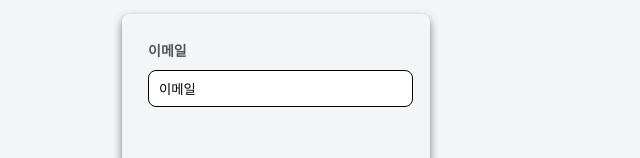
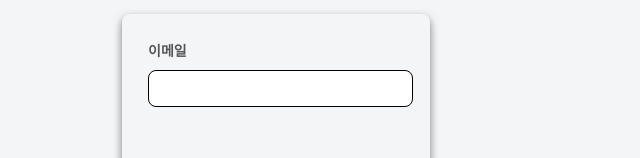
Before and after one commit to gsandoo/2-sando-kang-community-fe-react, a React (Create React App) app: page /profile in a window 1280 px wide. Shown: the part 175-333 px from the top of the page, without its empty margins (364-1004 px from the left). Built offline with nearby package versions, Linux system fonts and the light colour scheme; a web font is replaced by a local one.

Commit message:
Fix: 프로필 이미지 렌더링

```diff
--- a/src/components/container/PostContainer.js
+++ b/src/components/container/PostContainer.js
@@ -35,8 +35,8 @@ const PostContainer = () => {
           <PostField post={postData} />
           <CommentWriteField
             onAddComment={addComment}
-            initialComment={commentToEdit} // 수정할 댓글 전달
-            onEditComment={(comment) => setCommentToEdit(comment)} // 댓글 수정
+            initialComment={commentToEdit}
+            onEditComment={(comment) => setCommentToEdit(comment)}
           />
           <CommentField
             comments={comments}
@@ -44,7 +44,7 @@ const PostContainer = () => {
               setSelectedCommentId(id);
               setCommentModalOpen(true);
             }}
-            onEditComment={(comment) => setCommentToEdit(comment)} // 댓글 수정 기능
+            onEditComment={(comment) => setCommentToEdit(comment)}
           />
           <Modal
             isOpen={modalOpen}
--- a/src/components/header/Header1.js
+++ b/src/components/header/Header1.js
@@ -10,6 +10,7 @@ const Header1 = ({ title }) => {
     const handleProfile = () => {
         handleLocation('/profile');
       }
+
   return (
     <>
     <header>
@@ -20,7 +21,7 @@ const Header1 = ({ title }) => {
                 <div class="avatar">
                     <img src={image} alt="profile" onClick={handleProfile}/>
                 </div>
-        </div>;
+        </div>
     </header>
     </>
     )
--- a/src/components/header/Header2.js
+++ b/src/components/header/Header2.js
@@ -1,9 +1,20 @@
 import React from 'react';
+import { handleLocation } from '../../utils/handleLocation';
+import { getLocalStorage } from "../../utils/session";
 
 function EditPostHeader({ title }) {
+
+  const image = getLocalStorage('profile');
+    console.log(`image : ${image}`);
+
+
   const handleBack = () => {
     window.history.go(-1);
   };
+
+  const handleProfile = () => {
+    handleLocation('/profile');
+  }
 
   return (
     <header className="header">
@@ -12,8 +23,8 @@ function EditPostHeader({ title }) {
         <div className="title">
           <h4>{title}</h4>
         </div>
-        <div className="avatar">
-          <img src="/assets/images/logo/board-list-icon.png" alt="board" />
+        <div className="avatar" onClick={handleProfile}>
+          <img src={image} alt="board" />
         </div>
       </div>
     </header>
--- a/src/components/header/Header5.js
+++ b/src/components/header/Header5.js
@@ -14,7 +14,6 @@ const MakePostHeader = ({ title }) => {
      const profileData = getLocalStorage('profile'); // localStorage에서 프로필 데이터 가져오기
      console.log(`profile: ${profileData}`);
      if (profileData) {
-
       setProfile(profileData);
     }
   },[]);
--- a/src/components/login/LoginForm.js
+++ b/src/components/login/LoginForm.js
@@ -35,19 +35,19 @@ const LoginForm = ({ onInputChange, onSubmit, onValidate }) => {
     }
 
     setIsFormValid(isValid);
-    onValidate(isValid); // 부모에게 유효성 결과 전달
-    onInputChange("email", email); // 부모 컴포넌트로 이메일 전달
+    onValidate(isValid);
+    onInputChange("email", email);
     onInputChange("password", password);
   };
 
   useEffect(() => {
-    if (email || password) validateForm(); // 이메일 또는 비밀번호가 변경될 때마다 유효성 검사
+    if (email || password) validateForm();
   }, [email, password]);
 
   const handleSubmit = (e) => {
     e.preventDefault();
     if (isFormValid) {
-      onSubmit({ email, password }); // 부모 컴포넌트로 이메일과 비밀번호 전달
+      onSubmit({ email, password });
     }
   };
 
@@ -61,9 +61,8 @@ const LoginForm = ({ onInputChange, onSubmit, onValidate }) => {
           name="email"
           placeholder="이메일을 입력하세요"
           value={email}
-          onChange={(e) => setEmail(e.target.value)} // 입력값이 변경될 때마다 상태 업데이트
+          onChange={(e) => setEmail(e.target.value)}
         />
-        {/* 이메일 오류 메시지가 있을 경우 표시 */}
         {emailError && <div className="error-messages">{emailError}</div>}
       </div>
 
@@ -75,9 +74,8 @@ const LoginForm = ({ onInputChange, onSubmit, onValidate }) => {
           name="password"
           placeholder="비밀번호를 입력하세요"
           value={password}
-          onChange={(e) => setPassword(e.target.value)} // 입력값이 변경될 때마다 상태 업데이트
+          onChange={(e) => setPassword(e.target.value)}
         />
-        {/* 비밀번호 오류 메시지가 있을 경우 표시 */}
         {passwordError && <div className="error-messages">{passwordError}</div>}
       </div>
 
--- a/src/components/post/PostField.js
+++ b/src/components/post/PostField.js
@@ -1,10 +1,12 @@
 import React from "react";
-import { saveLocalStorage } from '../../utils/session';
+import { getLocalStorage, saveLocalStorage } from '../../utils/session';
 import { handleLocation } from '../../utils/handleLocation';
 
 import '../../styles/post/post.css';
 
 const PostField = ({ post }) => {
+  const image = getLocalStorage('profile');
+  console.log(`image : ${image}`);
 
   const handleModify = () => {
     saveLocalStorage("editTitle", post.title);
@@ -73,11 +75,9 @@ const PostField = ({ post }) => {
         {/* Title */}
         <h2>{post.title}</h2>
 
-        {/* Author Section */}
         <div className="author">
           <div className="avatar">
-            {/* 여기서 이미지 추가 가능 */}
-            <img src={post.image || "/assets/images/default-avatar.png"} alt="avatar" />
+            <img src={image || "/assets/images/default-avatar.png"} alt="avatar" />
           </div>
           <div className="author-info">
             <span className="author-name">{post.author || "알 수 없음"}</span>
--- a/src/components/profile/ProfileForm.js
+++ b/src/components/profile/ProfileForm.js
@@ -1,18 +1,29 @@
 import React from 'react';
 
-const ProfileForm = ({ nickname, setNickname, setError, error, localEmail, handleNicknameChange }) => {
+const ProfileForm = ({ nickname, setNickname, error, localEmail, handleNicknameChange }) => {
+  const handleChange = (e) => {
+    const newNickname = e.target.value;
+    setNickname(newNickname);
+    handleNicknameChange(e);
+  };
+
   return (
     <div className="profile-field">
       <form className="profile-form">
         <label htmlFor="email">이메일</label>
-        <input id="email" value={localEmail} readOnly />
-
+        <input
+          id="email"
+          value={localEmail}
+          readOnly
+          className="readonly-input"
+        />
         <label htmlFor="nickname">닉네임</label>
         <input
           id="nickname"
           value={nickname}
-          onChange={handleNicknameChange}
+          onChange={handleChange}
           placeholder="닉네임"
+          className={error ? 'error-input' : ''}
         />
         {error && <p className="error-message">{error}</p>}
       </form>
--- a/src/components/profile/ProfileUpdateButton.js
+++ b/src/components/profile/ProfileUpdateButton.js
@@ -1,10 +1,12 @@
 import React, { useState } from 'react';
-import { getLocalStorage,saveLocalStorage } from '../../utils/session';
-const ProfileUpdateButton = ({ nickname, image, setError, error }) => {
+import { handleLocation } from '../../utils/handleLocation';
+import { getLocalStorage, saveLocalStorage } from '../../utils/session';
+
+const ProfileUpdateButton = ({ nickname, setError, error }) => {
   const [toastVisible, setToastVisible] = useState(false);
 
   const handleUpdate = async () => {
-
+    console.log(`nickname : ${nickname}`)
     try {
       const userId = getLocalStorage('userId');
       const response = await fetch('http://localhost:3000/api/auth/nickname', {
@@ -22,16 +24,16 @@ const ProfileUpdateButton = ({ nickname, image, setError, error }) => {
         alert('닉네임 수정 성공');
         setToastVisible(true);
         setTimeout(() => setToastVisible(false), 2000);
-
         saveLocalStorage('nickname', nickname);
+        handleLocation('/Posts');
+      } else {
         const errorData = await response.json();
-          setError(errorData.message || '수정 실패');
+        setError(errorData.message || '닉네임 수정 실패');
       }
     } catch (error) {
       console.error('Error:', error);
       setError('서버와의 통신 오류');
     }
-
   };
 
   return (
--- a/src/pages/Profile.js
+++ b/src/pages/Profile.js
@@ -8,14 +8,15 @@ import WithdrawButton from '../components/profile/WithdrawButton';
 import WithdrawModal from '../components/profile/WithdrawModal';
 import ToastMessage from '../components/profile/ToastMessage';
 import ProfileForm from '../components/profile/ProfileForm';
-import withProfileForm from '../components/hoc/profile/withProfileForm';
 
 import '../styles/common/container/container_4.css';
 import '../styles/common/header/header_5.css';
 import '../styles/profile/profile.css';
 
 const Profile = () => {
-  const [isModalVisible, setModalVisible] = useState(false);
+  const [isModalVisible, setModalVisible] = useState(false); // 모달 상태
+  const [nickname, setNickname] = useState(getLocalStorage('nickname') || ''); // 닉네임 상태
+  const [error, setError] = useState(''); // 에러 상태
 
   const handleWithdraw = () => {
     setModalVisible(true); // 모달 표시
@@ -39,7 +40,7 @@ const Profile = () => {
         if (data.success) {
           alert('회원 탈퇴가 완료되었습니다.');
           setModalVisible(false); // 모달 닫기
-          handleLocation('/html/login.html');
+          handleLocation('/');
         } else {
           alert(`회원 탈퇴 실패: ${data.message}`);
         }
@@ -52,19 +53,37 @@ const Profile = () => {
     }
   };
 
-
   const handleModalCancel = () => {
     setModalVisible(false); // 모달 숨기기
-    console.log('탈퇴 취소');
   };
 
-  const ProfileFormWithLogic = withProfileForm(ProfileForm);
+  const handleNicknameChange = (e) => {
+    const newNickname = e.target.value;
+    setNickname(newNickname);
+
+    // 유효성 검사 (예: 닉네임 길이 확인)
+    if (newNickname.length < 2 || newNickname.length > 10) {
+      setError('닉네임은 2자 이상 10자 이하여야 합니다.');
+    } else {
+      setError('');
+    }
+  };
 
   return (
     <ProfileContainer>
       <ProfileHeader title="아무말 대잔치" />
-      <ProfileFormWithLogic />
-      <ProfileUpdateButton />
+      <ProfileForm
+        nickname={nickname}
+        setNickname={setNickname}
+        error={error}
+        localEmail={getLocalStorage('email')}
+        handleNicknameChange={handleNicknameChange}
+      />
+      <ProfileUpdateButton
+        nickname={nickname}
+        setError={setError}
+        error={error}
+      />
       <WithdrawButton onWithdraw={handleWithdraw} />
       <WithdrawModal
         visible={isModalVisible}
--- a/src/pages/auth/Login.js
+++ b/src/pages/auth/Login.js
@@ -38,7 +38,6 @@ const Login = () => {
 
       const data = await response.json();
       if (data.success) {
-
 
         alert("로그인이 정상적으로 이루어졌습니다.");
         saveLocalStorage("userId", data.data.user_id);
```
Lines whose indentation alone changed are shown as unchanged.
